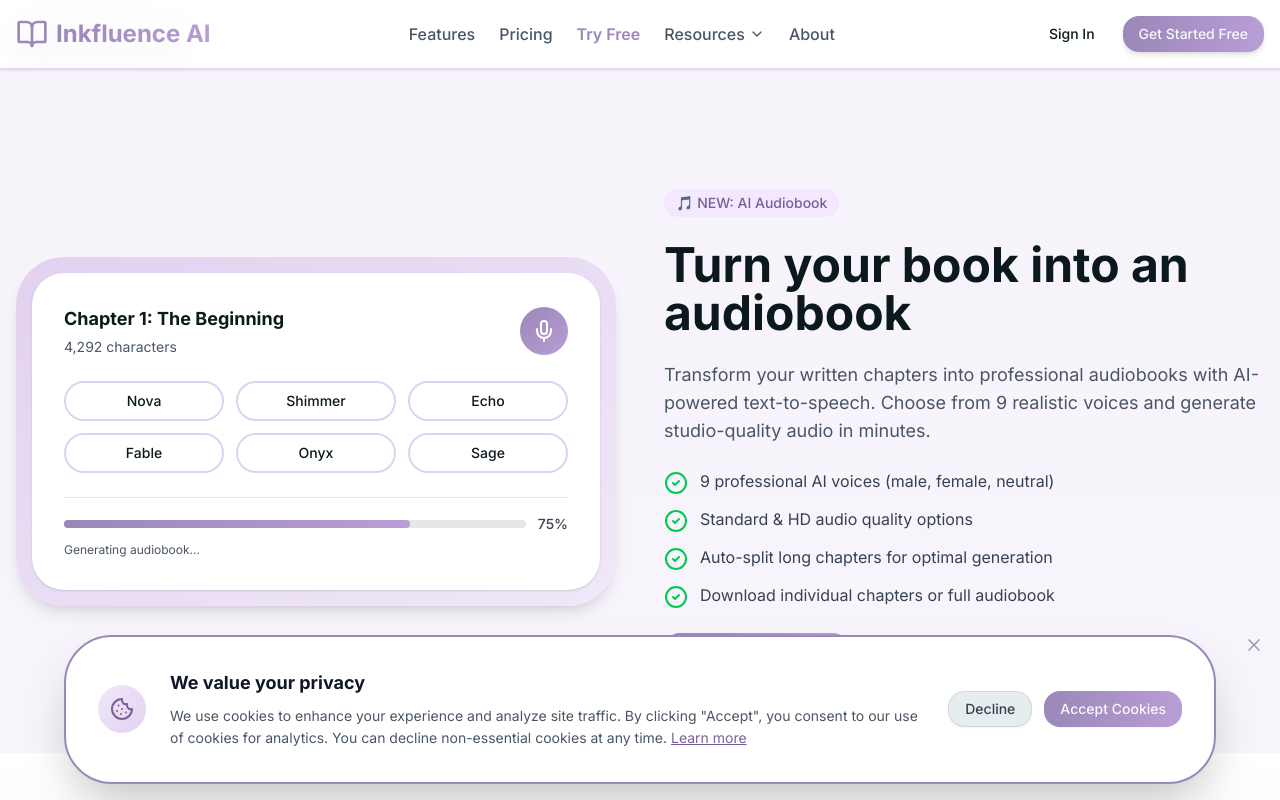
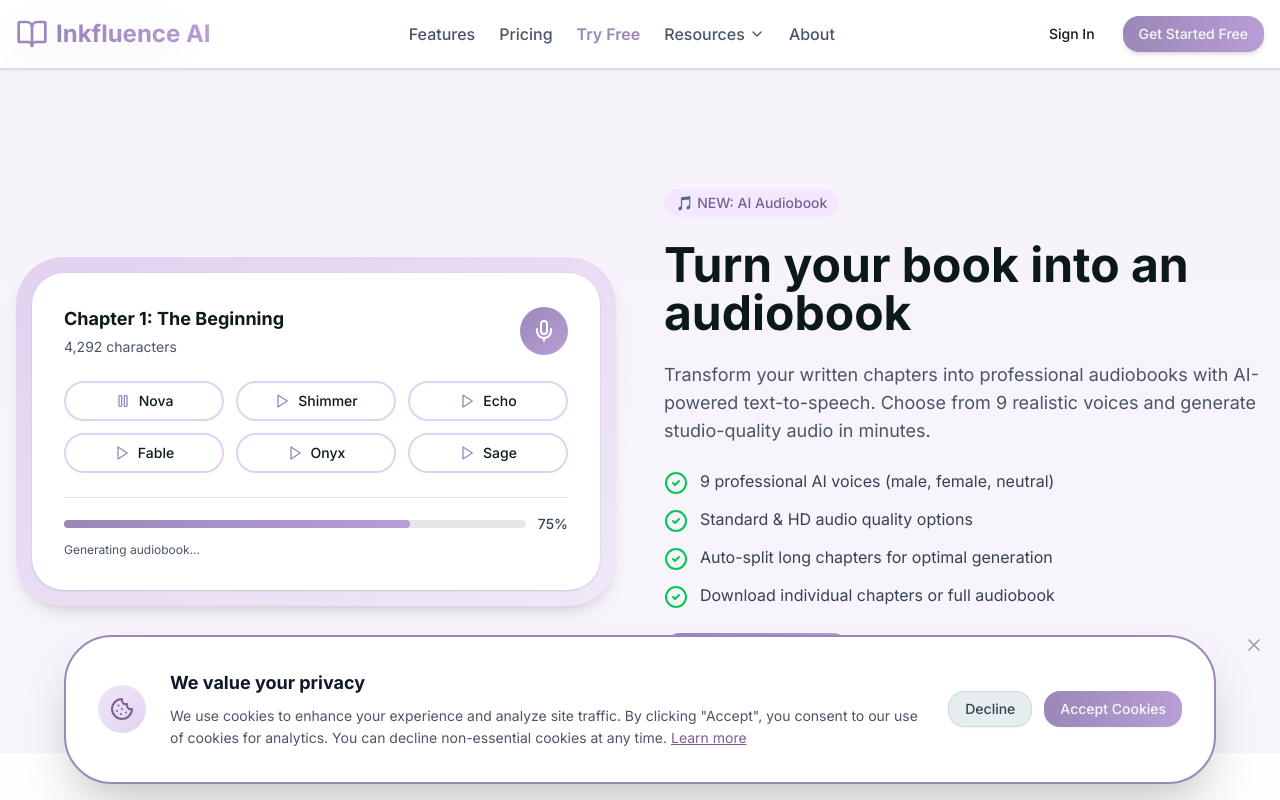
Before and after one commit to Sam-May-Futurelab/influencer-publishin, a React (Vite) app: page / in a window 1280 px wide. Both pictures are taken after a click on the button "Nova". Shown: the part 5584-6384 px from the top of the page. Built offline with nearby package versions, Linux system fonts and the light colour scheme; no server answers.

Commit message:
Add voice sample previews to landing page audiobook section

```diff
--- a/src/components/LandingPage.tsx
+++ b/src/components/LandingPage.tsx
@@ -7,7 +7,7 @@ import { SEO, createOrganizationSchema, createSoftwareApplicationSchema } from '
 import {
   BookOpen, Sparkles, FileText, Download, Palette, TrendingUp,
   Zap, Users, Award, Play, CheckCircle2, ArrowRight,
-  Twitter, Linkedin, Instagram, Github, Mail, Star, Mic
+  Twitter, Linkedin, Instagram, Github, Mail, Star, Mic, Pause
 } from 'lucide-react';
 import {
   Accordion,
@@ -26,6 +26,18 @@ export function LandingPage() {
   const { user } = useAuth();
   const [searchParams, setSearchParams] = useSearchParams();
   const [showAuthModal, setShowAuthModal] = useState(false);
+  const [playingVoice, setPlayingVoice] = useState<string | null>(null);
+  const [audioElements] = useState<Map<string, HTMLAudioElement>>(new Map());
+
+  // Voice sample URLs from OpenAI
+  const voiceSampleUrls: Record<string, string> = {
+    Nova: 'https://cdn.openai.com/API/docs/audio/nova.wav',
+    Shimmer: 'https://cdn.openai.com/API/docs/audio/shimmer.wav',
+    Echo: 'https://cdn.openai.com/API/docs/audio/echo.wav',
+    Fable: 'https://cdn.openai.com/API/docs/audio/fable.wav',
+    Onyx: 'https://cdn.openai.com/API/docs/audio/onyx.wav',
+    Sage: 'https://cdn.openai.com/API/docs/audio/sage.wav',
+  };
 
   // Check if signin param is in URL
   useEffect(() => {
@@ -51,6 +63,35 @@ export function LandingPage() {
     // Remove signin param from URL
     searchParams.delete('signin');
     setSearchParams(searchParams);
+  };
+
+  const handlePlayVoice = (voice: string) => {
+    // Stop any currently playing audio
+    if (playingVoice) {
+      const currentAudio = audioElements.get(playingVoice);
+      if (currentAudio) {
+        currentAudio.pause();
+        currentAudio.currentTime = 0;
+      }
+    }
+
+    // If clicking the same voice that's playing, just stop it
+    if (playingVoice === voice) {
+      setPlayingVoice(null);
+      return;
+    }
+
+    // Get or create audio element for this voice
+    let audio = audioElements.get(voice);
+    if (!audio) {
+      audio = new Audio(voiceSampleUrls[voice]);
+      audio.onended = () => setPlayingVoice(null);
+      audioElements.set(voice, audio);
+    }
+
+    // Play the preview
+    audio.play();
+    setPlayingVoice(voice);
   };
   const scrollToSection = (sectionId: string) => {
     const element = document.getElementById(sectionId);
@@ -697,8 +738,17 @@ export function LandingPage() {
 
                 <div className="grid grid-cols-3 gap-3">
                   {['Nova', 'Shimmer', 'Echo', 'Fable', 'Onyx', 'Sage'].map((voice) => (
-                    <button key={voice} className="px-3 py-2 rounded-lg border-2 border-[#e2d1f0] hover:border-[#9b87b8] hover:bg-[#f0e8f8] text-sm font-medium transition-all">
-                      {voice}
+                    <button
+                      key={voice}
+                      onClick={() => handlePlayVoice(voice)}
+                      className="px-3 py-2 rounded-lg border-2 border-[#e2d1f0] hover:border-[#9b87b8] hover:bg-[#f0e8f8] text-sm font-medium transition-all flex items-center justify-center gap-2 relative"
+                    >
+                      {playingVoice === voice ? (
+                        <Pause className="w-4 h-4 text-[#9b87b8]" />
+                      ) : (
+                        <Play className="w-4 h-4 text-[#9b87b8]" />
+                      )}
+                      <span>{voice}</span>
                     </button>
                   ))}
                 </div>
```
